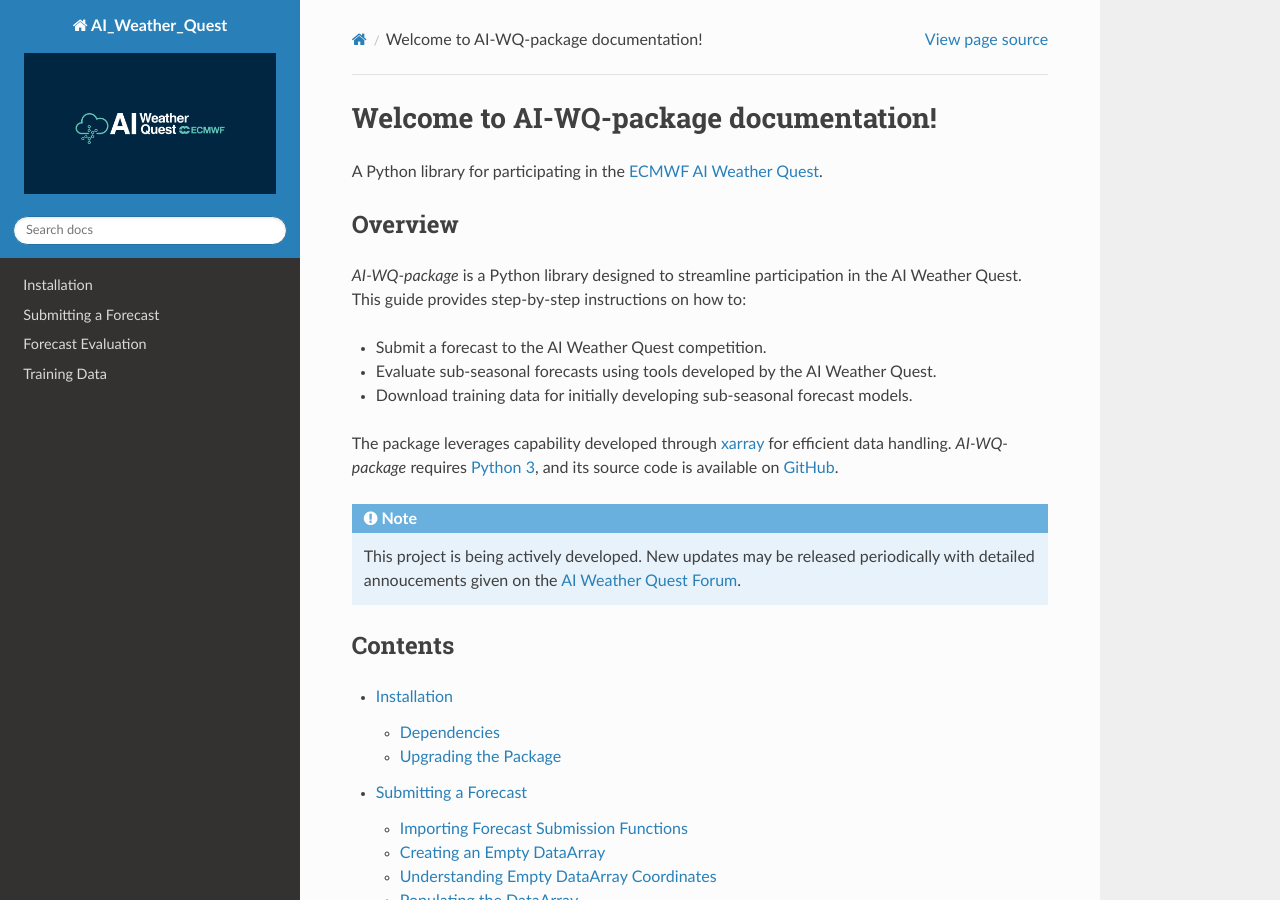
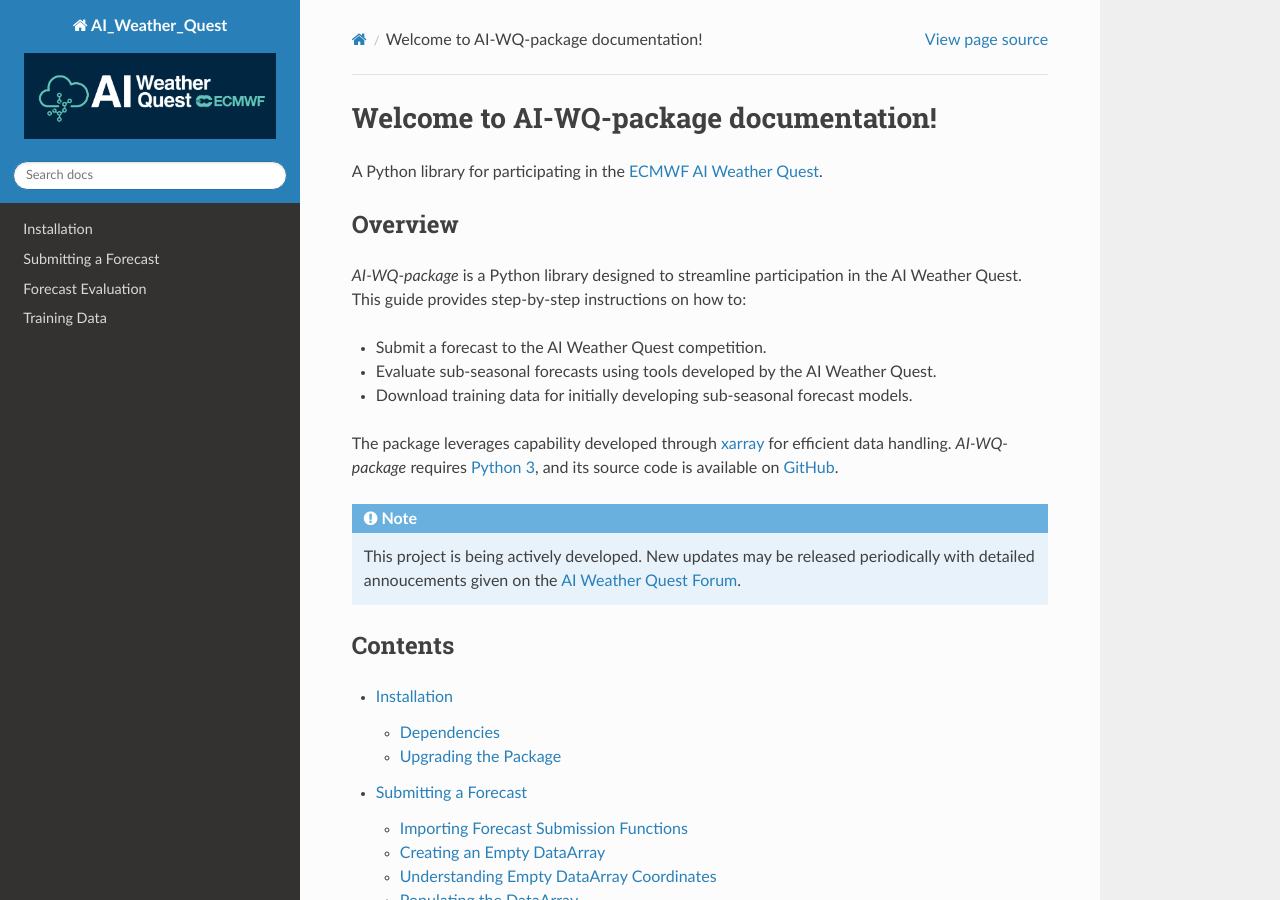
Before and after one commit to joshuatalib/AI_weather_quest, a Sphinx documentation site: the page built from docs/source/index.rst, in a window 1280 px wide and 900 px high. Built offline with Sphinx 7.4.7 and the Read the Docs theme 3.1.0, drawn with Linux system fonts in a browser that asks for light colours; pages that are not in the unit, such as notebooks, are missing from menus.

Commit message:
Update conf.py

```diff
--- a/docs/source/conf.py
+++ b/docs/source/conf.py
@@ -35,7 +35,7 @@
 # -- Options for HTML output
 
 html_theme = 'sphinx_rtd_theme'
-html_logo = os.path.abspath("Logo2.png")
+html_logo = os.path.abspath("logo3.png")
 
 # -- Options for EPUB output
 epub_show_urls = 'footnote'
```
